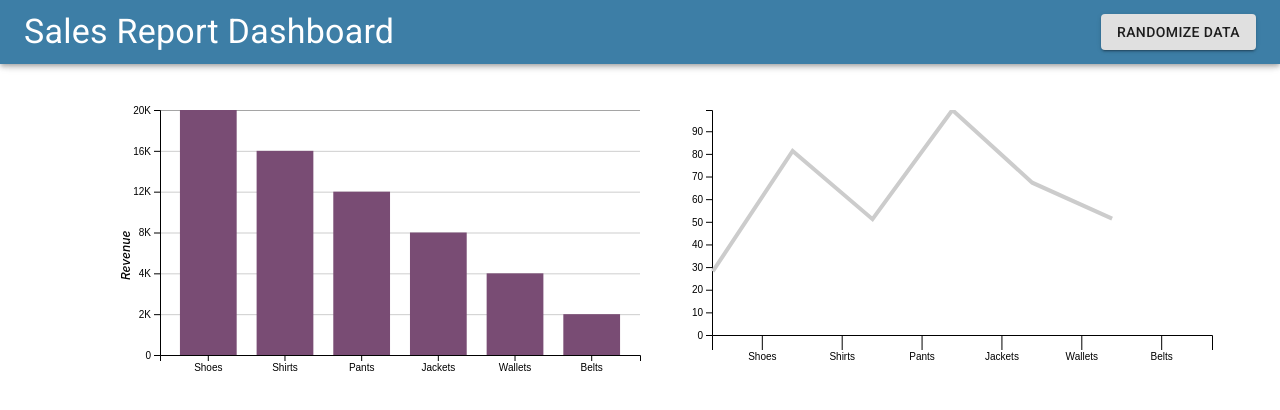
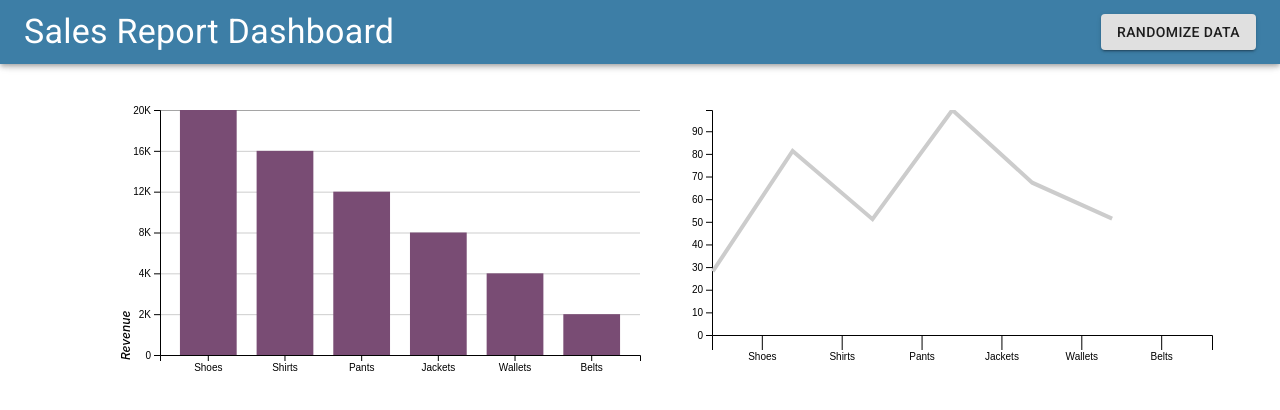
Before and after one commit to usmangq12/react-charts-dashboard, a React (Create React App) app: page / in a window 1280 px wide. Shown: the top 410 px of the page. Built offline with nearby package versions, Linux system fonts and the light colour scheme.

Commit message:
Fixed Bar chart title position.

```diff
--- a/src/components/BarChart/BarChart.tsx
+++ b/src/components/BarChart/BarChart.tsx
@@ -51,7 +51,7 @@ export const BarChart = ({ chartProps, data }: IBarChartProps) => {
           />
         </g>
         <text
-          transform={`translate(${15}, ${180}) rotate(270)`}
+          transform={`translate(${15}, ${260}) rotate(270)`}
           x="0"
           y="15"
           style={{ fontSize: "12px", fontStyle: "italic", fontWeight: 500 }}
```
